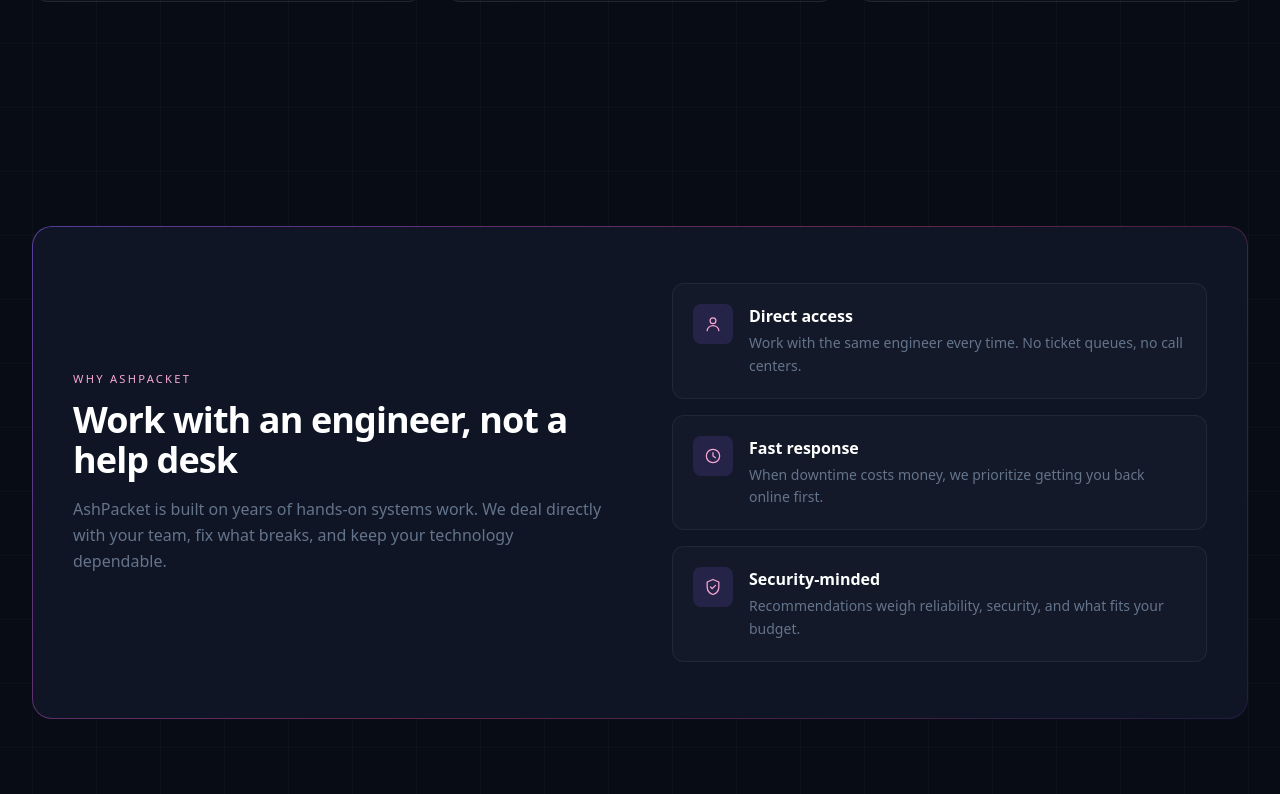
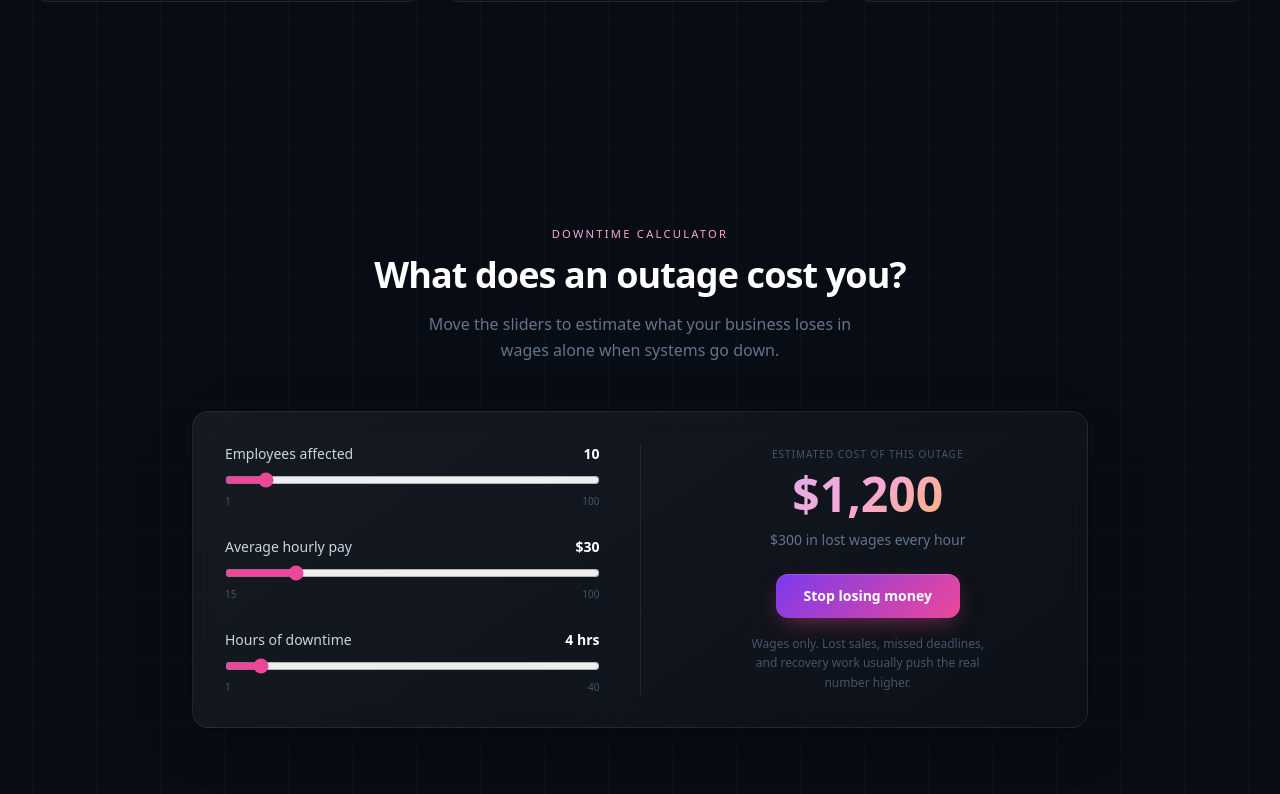
Before and after one commit to Crunchyward/AshPacket-Website, a Next.js app: page / in a window 1280 px wide. Shown: the part 1446-2240 px from the top of the page. Built offline with nearby package versions, Linux system fonts and the light colour scheme; no server answers.

Commit message:
Add interactive downtime cost calculator

```diff
--- a/src/app/page.tsx
+++ b/src/app/page.tsx
@@ -1,3 +1,4 @@
+import { DowntimeCalculator } from "@/components/downtime-calculator";
 import { Header } from "@/components/header";
 import {
   Contact,
@@ -16,6 +17,7 @@
       <main>
         <Hero />
         <Services />
+        <DowntimeCalculator />
         <WhyUs />
         <Process />
         <Faq />
--- /dev/null
+++ b/src/components/downtime-calculator.tsx
@@ -0,0 +1,138 @@
+"use client";
+
+import { useState } from "react";
+
+function formatMoney(value: number): string {
+  return value.toLocaleString("en-US", {
+    style: "currency",
+    currency: "USD",
+    maximumFractionDigits: 0,
+  });
+}
+
+type SliderProps = {
+  id: string;
+  label: string;
+  value: number;
+  min: number;
+  max: number;
+  step: number;
+  display: string;
+  onChange: (value: number) => void;
+};
+
+function Slider({ id, label, value, min, max, step, display, onChange }: SliderProps) {
+  return (
+    <div>
+      <div className="flex items-baseline justify-between gap-4">
+        <label htmlFor={id} className="text-sm font-medium text-navy-200">
+          {label}
+        </label>
+        <span className="font-mono text-sm font-semibold text-white">{display}</span>
+      </div>
+      <input
+        id={id}
+        type="range"
+        min={min}
+        max={max}
+        step={step}
+        value={value}
+        onChange={(event) => onChange(Number(event.target.value))}
+        className="mt-3 h-2 w-full cursor-pointer accent-brand-pink"
+      />
+      <div className="mt-1 flex justify-between font-mono text-[10px] text-navy-500">
+        <span>{min}</span>
+        <span>{max}</span>
+      </div>
+    </div>
+  );
+}
+
+export function DowntimeCalculator() {
+  const [employees, setEmployees] = useState(10);
+  const [wage, setWage] = useState(30);
+  const [hours, setHours] = useState(4);
+
+  const costPerHour = employees * wage;
+  const outageCost = costPerHour * hours;
+
+  return (
+    <section id="calculator" className="py-20 sm:py-28">
+      <div className="mx-auto max-w-7xl px-4 sm:px-6 lg:px-8">
+        <div className="text-center">
+          <p className="section-label">Downtime calculator</p>
+          <h2 className="mt-3 text-3xl font-bold tracking-tight text-white sm:text-4xl">
+            What does an outage cost you?
+          </h2>
+          <p className="mx-auto mt-4 max-w-md text-base leading-relaxed text-navy-400">
+            Move the sliders to estimate what your business loses in wages alone
+            when systems go down.
+          </p>
+        </div>
+
+        <div className="mx-auto mt-12 max-w-4xl">
+          <div className="glass-panel rounded-2xl p-6 sm:p-8">
+            <div className="grid gap-10 lg:grid-cols-[1fr_auto_1fr] lg:items-center">
+              <div className="space-y-7">
+                <Slider
+                  id="employees"
+                  label="Employees affected"
+                  value={employees}
+                  min={1}
+                  max={100}
+                  step={1}
+                  display={String(employees)}
+                  onChange={setEmployees}
+                />
+                <Slider
+                  id="wage"
+                  label="Average hourly pay"
+                  value={wage}
+                  min={15}
+                  max={100}
+                  step={5}
+                  display={formatMoney(wage)}
+                  onChange={setWage}
+                />
+                <Slider
+                  id="hours"
+                  label="Hours of downtime"
+                  value={hours}
+                  min={1}
+                  max={40}
+                  step={1}
+                  display={`${hours} hr${hours === 1 ? "" : "s"}`}
+                  onChange={setHours}
+                />
+              </div>
+
+              <div aria-hidden className="hidden h-full w-px bg-white/8 lg:block" />
+
+              <div className="text-center">
+                <p className="font-mono text-[10px] uppercase tracking-widest text-navy-500">
+                  Estimated cost of this outage
+                </p>
+                <p className="mt-2 text-4xl font-bold text-gradient-brand sm:text-5xl">
+                  {formatMoney(outageCost)}
+                </p>
+                <p className="mt-3 text-sm text-navy-400">
+                  {formatMoney(costPerHour)} in lost wages every hour
+                </p>
+                <a
+                  href="#contact"
+                  className="btn-brand mt-6 inline-block rounded-xl px-7 py-3 text-sm font-semibold text-white"
+                >
+                  Stop losing money
+                </a>
+                <p className="mt-4 max-w-[16rem] text-xs leading-relaxed text-navy-500 lg:mx-auto">
+                  Wages only. Lost sales, missed deadlines, and recovery work
+                  usually push the real number higher.
+                </p>
+              </div>
+            </div>
+          </div>
+        </div>
+      </div>
+    </section>
+  );
+}
```
